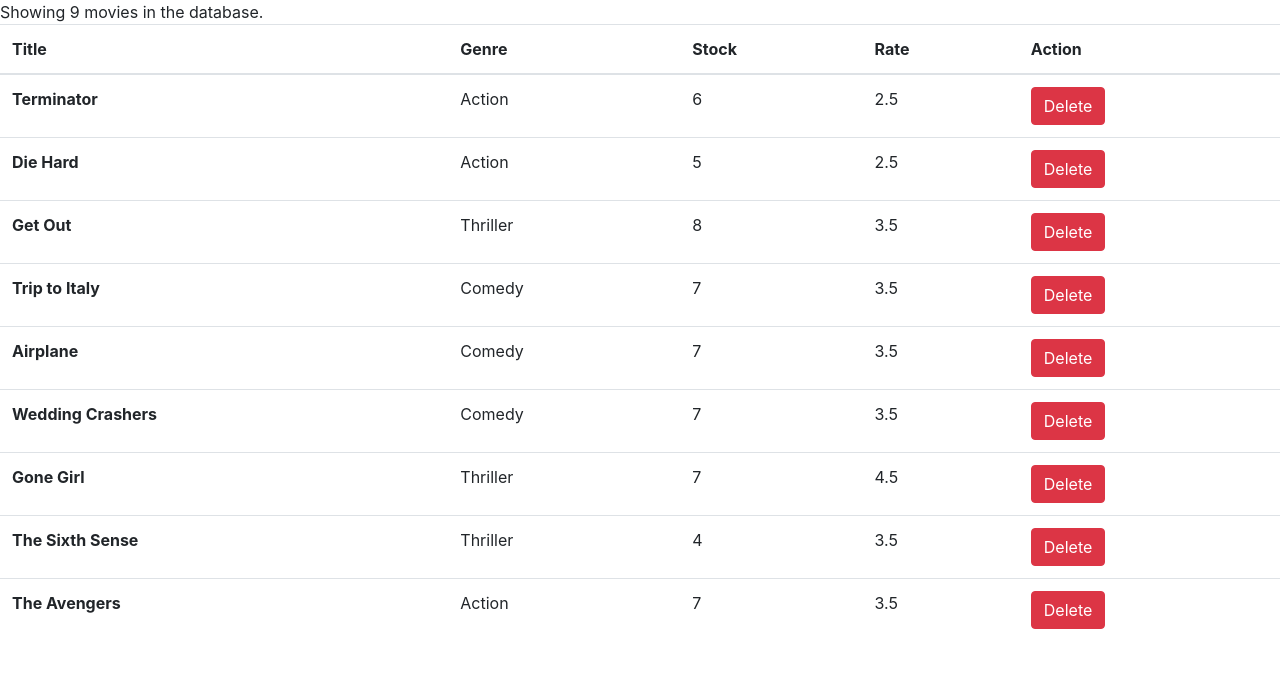
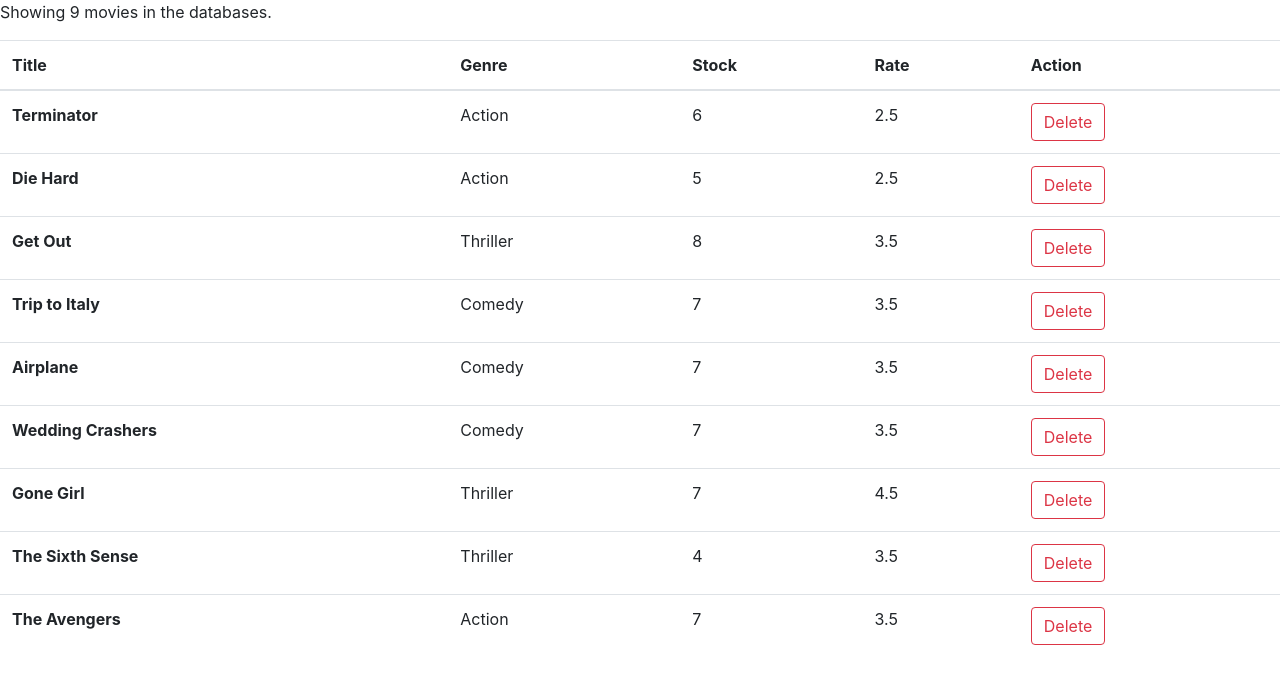
Before and after one commit to nghuuton/react-lession-1, a React (Create React App) app: page / in a window 1280 px wide. Shown: the top 684 px of the page. Built offline with nearby package versions, Linux system fonts and the light colour scheme.

Commit message:
Delete Movie

```diff
--- a/src/App.js
+++ b/src/App.js
@@ -1,39 +1,32 @@
-import React, { Component } from 'react';
-// import './App.css';
-import { getMovies } from './services/fakeMovieService'
+import React, { Component } from "react";
+// import "./App.css";
+import { getMovies } from "./services/fakeMovieService";
 // import Counter from './components/counter'
-
-
 
 class App extends Component {
   constructor(props) {
     super(props);
     this.state = {
       movies: getMovies(),
-      count: getMovies().length
+      count: getMovies().length,
+    };
   }
-  }
-  deleteMovie(movieId) {
-    return () => {
-      const { movies, count } = this.state;
-      let newCout = count - 1;
-      const newData = movies.filter(item => {
-        return item._id !== movieId
-      })
+  deleteMovie = (movieId) => {
+    const movies = this.state.movies.filter((movie) => movie._id !== movieId);
     this.setState({
-        movies: newData,
-        count: newCout
-      })
-    }
-  }
+      movies: movies,
+      count: this.state.count - 1,
+    });
+  };
   render() {
     const { movies, count } = this.state;
+    if (count === 0) return <span>There are no movies in the databases.</span>;
     return (
-      <div className="contrainer" >
+      <React.Fragment>
+        <div className="contrainer">
           {/* <Counter /> */}
-        {count > 0 && <span>Showing {count} movies in the database.</span>}
-        {count === 0 && <span>There are no movies in the database</span>}
-        {count > 0 && <div className="row">
+          <p>Showing {count} movies in the databases.</p>
+          <div className="row">
             <div className="col">
               <table className="table">
                 <thead>
@@ -46,18 +39,28 @@
                   </tr>
                 </thead>
                 <tbody>
-                {movies.map((movie, index) => (<tr key={index}>
+                  {movies.map((movie, index) => (
+                    <tr key={index}>
                       <th scope="row">{movie.title}</th>
                       <td>{movie.genre.name}</td>
                       <td>{movie.numberInStock}</td>
                       <td>{movie.dailyRentalRate}</td>
-                  <td><button className="btn btn-danger" onClick={this.deleteMovie(movie._id)}>Delete</button></td>
-                </tr>))}
+                      <td>
+                        <button
+                          className="btn btn-outline-danger"
+                          onClick={() => this.deleteMovie(movie._id)}
+                        >
+                          Delete
+                        </button>
+                      </td>
+                    </tr>
+                  ))}
                 </tbody>
               </table>
             </div>
-        </div>}
           </div>
+        </div>
+      </React.Fragment>
     );
   }
 }
```
Also changed, not shown: src/components/counter.jsx (+16 -13 lines), src/index.js (+7 -11 lines). Lines whose indentation alone changed are shown as unchanged.
